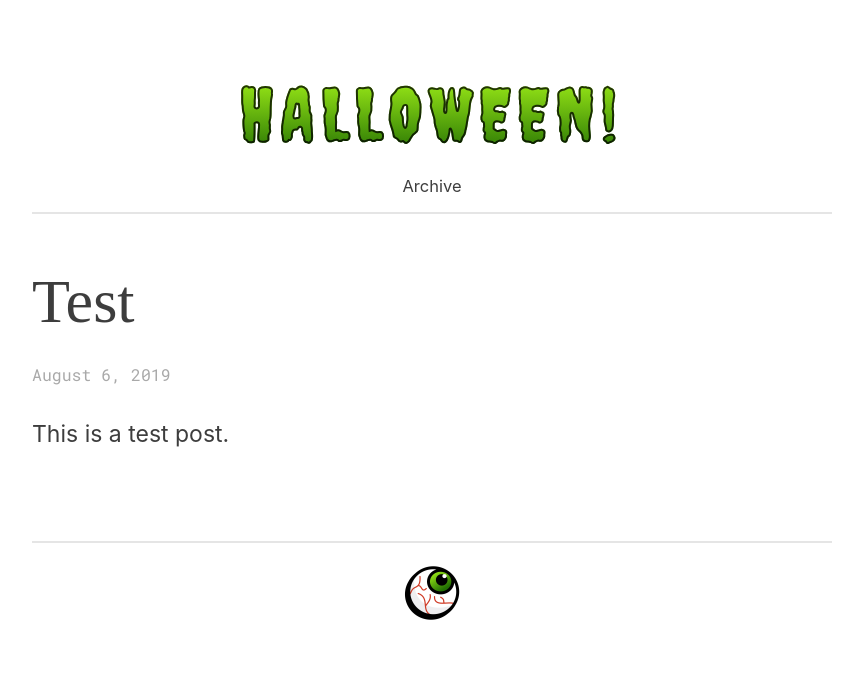
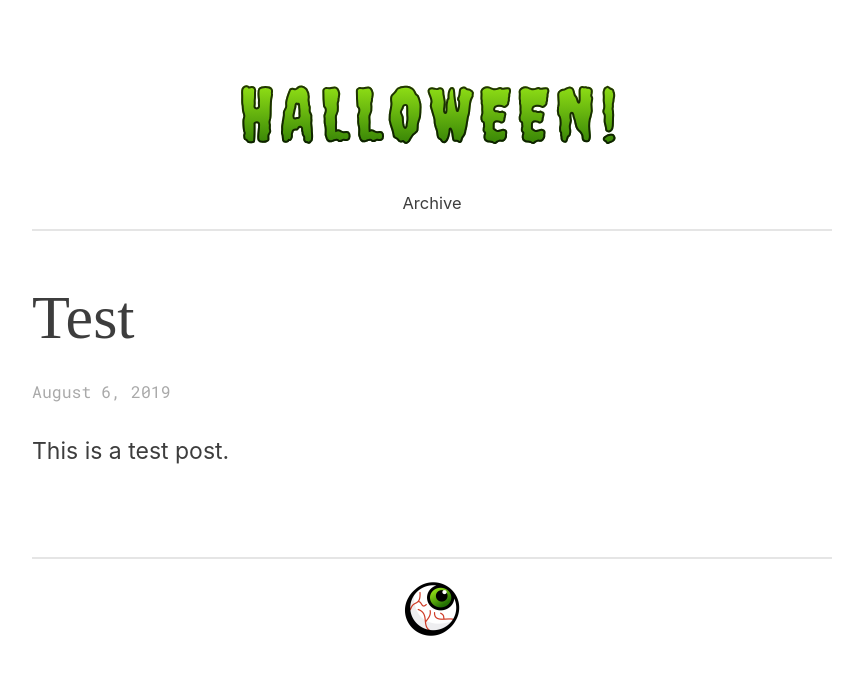
Before and after one commit to lmw13/lmw13, a Jekyll site: the page built from index.html, in a window 1280 px wide. Shown: the top 675 px of the page, without its empty margins (208-1071 px from the left). Built offline with Jekyll 4.4.1, drawn with Linux system fonts in a browser that asks for light colours; some web fonts are replaced; the list of posts is cut into pages by our own code.

Commit message:
Update style.css

```diff
--- a/css/style.css
+++ b/css/style.css
@@ -25,13 +25,11 @@ body {
 
 .first,
 figcaption,
+nav,
 .crumbs {
 	margin-top: -1em;
 }
 
-nav {
-	margin-top: -2em;
-}
 
 /* Text highlight */
 
```
